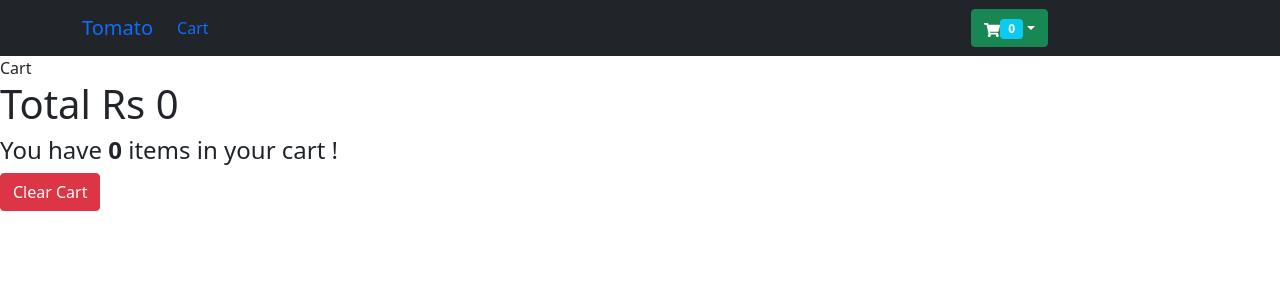
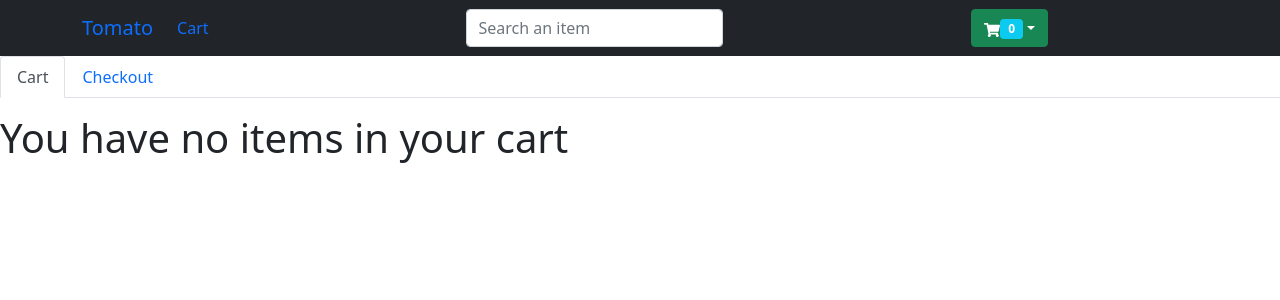
Before and after one commit to moinak878/tomato, a React (Create React App) app: page /cart in a window 1280 px wide. Shown: the top 300 px of the page. Built offline with nearby package versions, Linux system fonts and the light colour scheme.

Commit message:
search implemented

```diff
--- a/src/Context.js
+++ b/src/Context.js
@@ -1,13 +1,14 @@
-import React, { useReducer } from 'react'
-import { createContext } from 'react'
-import { reducer } from './reducer';
+import React, { useReducer } from "react";
+import { createContext } from "react";
+import { reducer } from "./reducer";
 
 export const CartContext = createContext();
 
 const initialState = {
 	cart: [],
 	totalAmount: 0,
-    totalQty: 0
+	totalQty: 0,
+	searchQuery: "",
 };
 
 const Context = ({ children }) => {
@@ -17,34 +18,49 @@ const Context = ({ children }) => {
 	const addToCart = (menu) => {
 		return dispatch({
 			type: "ADD_ITEM",
-            payload :menu
-        })
+			payload: menu,
+		});
 	};
 	//to remove an element from the cart
 	const removeFromCart = (menu) => {
 		return dispatch({
 			type: "REMOVE_ITEM",
-            payload :menu
-        })
+			payload: menu,
+		});
 	};
 	//to remove an element from the cart
 	const decrement = (menu) => {
 		return dispatch({
 			type: "DECREMENT",
-            payload :menu
-        })
+			payload: menu,
+		});
 	};
 	//to clear all items from the cart
 	const clearCart = (menu) => {
 		return dispatch({
-            type: "CLEAR_CART"
-        })
+			type: "CLEAR_CART",
+		});
+	};
+	const setSearchQuery = (query) => {
+		return dispatch({
+			type: "SET_SEARCH_QUERY",
+			payload: query,
+		});
 	};
 	return (
-        <CartContext.Provider value={{...state,addToCart,removeFromCart,clearCart,decrement}}>
+		<CartContext.Provider
+			value={{
+				...state,
+				addToCart,
+				removeFromCart,
+				clearCart,
+				decrement,
+				setSearchQuery,
+			}}
+		>
 			{children}
 		</CartContext.Provider>
-    )
-}
+	);
+};
 
-export default Context
+export default Context;
--- a/src/components/Cart.js
+++ b/src/components/Cart.js
@@ -1,12 +1,25 @@
-import { React, useContext, useState, useEffect } from "react";
+import { React, useContext } from "react";
+import { Tabs, Tab } from "react-bootstrap";
 import { CartContext } from "../Context";
 import { Button } from "react-bootstrap";
+import Item from "./Item";
 const Cart = () => {
 	const { cart, clearCart, totalAmount, totalQty } = useContext(CartContext);
 	return (
 		<div>
-			Cart
-			<h1>Total Rs {totalAmount}</h1>
+			<Tabs
+				defaultActiveKey="cart"
+				id="uncontrolled-tab-example"
+				className="mb-3"
+			>
+				<Tab eventKey="cart" title="Cart">
+					{cart.length > 0 ? (
+						cart.map((item) => <Item menu={item} />)
+					) : (
+						<h1>You have no items in your cart </h1>
+					)}
+				</Tab>
+				<Tab eventKey="checkout" title="Checkout">
 					<h4>
 						You have <strong>{totalQty}</strong> items in your cart !
 					</h4>
@@ -15,9 +28,15 @@ const Cart = () => {
 							{item.name} - Rs {item.price} x {item.qty}
 						</div>
 					))}
+					<h1>Total Rs {totalAmount}</h1>
 					<Button variant="danger" onClick={() => clearCart()}>
 						Clear Cart
 					</Button>
+					<Button variant="success" className="m-5" onClick={() => clearCart()}>
+						Proceed to Payment
+					</Button>
+				</Tab>
+			</Tabs>
 		</div>
 	);
 };
--- a/src/components/Header.js
+++ b/src/components/Header.js
@@ -1,11 +1,18 @@
 import "./styles.css";
 import { React, useContext } from "react";
-import { Container, Navbar, Nav, Dropdown, Badge } from "react-bootstrap";
+import {
+	Container,
+	Navbar,
+	Nav,
+	Dropdown,
+	Badge,
+	FormControl,
+} from "react-bootstrap";
 import { FaShoppingCart } from "react-icons/fa";
 import { Link } from "react-router-dom";
 import { CartContext } from "../Context";
 const Header = () => {
-	const { cart, totalQty } = useContext(CartContext);
+	const { cart, totalQty, setSearchQuery } = useContext(CartContext);
 	return (
 		<Navbar bg="dark" variant="dark">
 			<Container>
@@ -20,6 +27,13 @@ const Header = () => {
 							Cart
 						</Link>
 					</Nav.Link>
+				</Nav>
+				<Nav className="ml-auto">
+					<FormControl
+						style={{ width: "300" }}
+						placeholder="Search an item"
+						onChange={(e) => setSearchQuery(e.target.value)}
+					/>
 				</Nav>
 				<Nav>
 					<Dropdown alignRight style={{ marginRight: 150 }}>
--- a/src/components/Item.js
+++ b/src/components/Item.js
@@ -3,8 +3,10 @@ import { Card, Button } from "react-bootstrap";
 import { CartContext } from "../Context";
 
 const Item = ({ menu }) => {
-	const { cart, addToCart, removeFromCart, decrement } = useContext(CartContext);
-	console.log(cart);
+	const { cart, addToCart, removeFromCart, decrement } =
+		useContext(CartContext);
+
+
 	return (
 		<div>
 			<Card className="d-flex m-3">
@@ -19,7 +21,10 @@ const Item = ({ menu }) => {
 						-
 					</Button>
 					{cart.some((e) => e.name === menu.name && e.id === menu.id) && (
-						<Button variant="primary bg-warning m-3" onClick={() => removeFromCart(menu)}>
+						<Button
+							variant="primary bg-warning m-3"
+							onClick={() => removeFromCart(menu)}
+						>
 							Remove from cart
 						</Button>
 					)}
--- a/src/components/Restaurant.js
+++ b/src/components/Restaurant.js
@@ -1,12 +1,14 @@
-import React from "react";
+import { useContext, React } from "react";
 import { useParams } from "react-router-dom";
 import { useState, useEffect } from "react";
+import { CartContext } from "../Context";
 import Item from "./Item";
 
 const Restaurant = () => {
 	const { id } = useParams();
 	const [menu, setMenu] = useState(null);
 	const [restaurant, setRestaurant] = useState(null);
+	const { searchQuery } = useContext(CartContext);
 	useEffect(() => {
 		getMenu(id);
 		async function getMenu() {
@@ -16,12 +18,20 @@ const Restaurant = () => {
 			setRestaurant(data.name);
 		}
 	}, [id]);
+	if (menu && searchQuery != null) {
+		var transformProducts = menu.filter((item) => {
+			return (
+				item.name.toLowerCase().includes(searchQuery.toLowerCase().trim()) ||
+				searchQuery.toLowerCase().trim().includes(item.name.toLowerCase())
+			);
+		});
+	}
 	return (
 		<div>
 			{menu && (
 				<div className="menus">
 					<h1 className="col-6 offset-5">{restaurant}</h1>
-					{menu.map((menu, index) => (
+					{transformProducts.map((menu, index) => (
 						<div key={index}>
 							<Item menu={menu} />
 						</div>
--- a/src/reducer.js
+++ b/src/reducer.js
@@ -118,5 +118,8 @@ export const reducer = (state, action) => {
 			};
 		}
 	}
+	if (action.type === "SET_SEARCH_QUERY") {
+		return { ...state, searchQuery: action.payload };
+	}
 	return state;
 };
```
Lines whose indentation alone changed are shown as unchanged.
